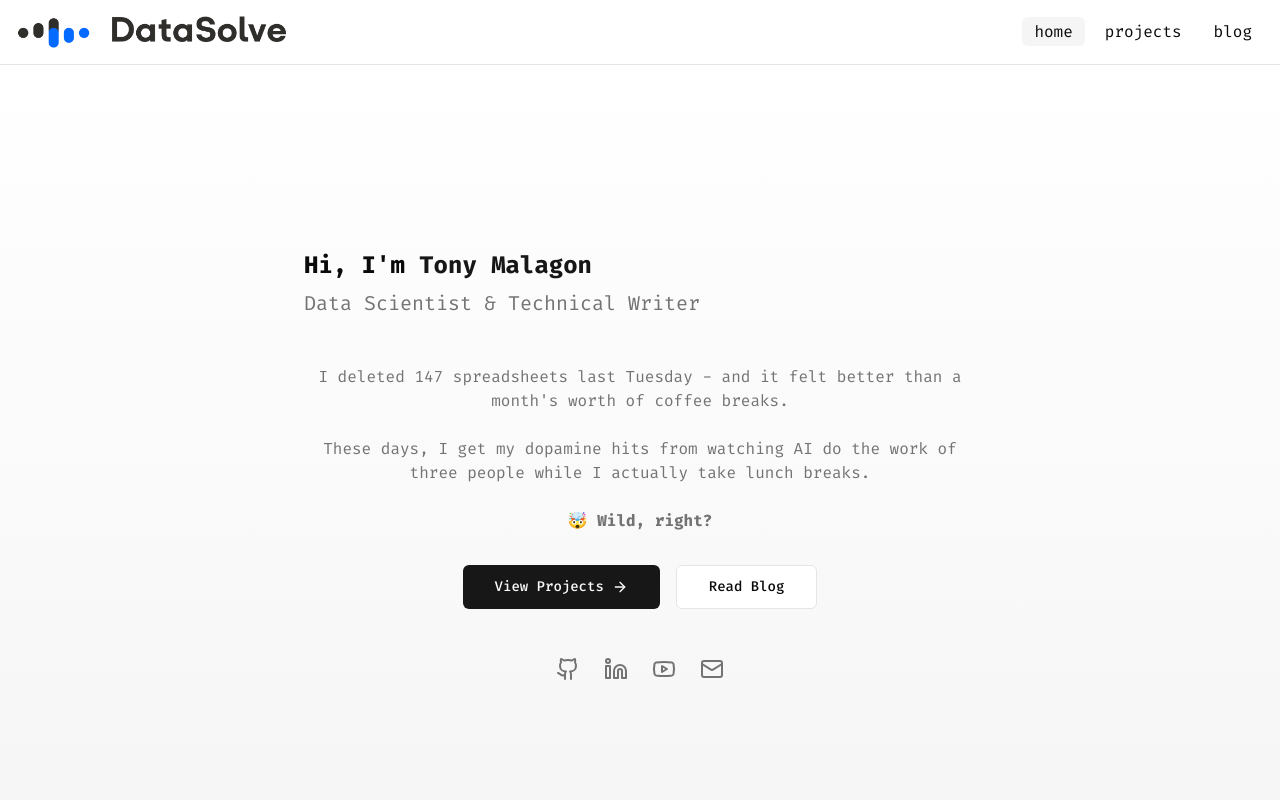
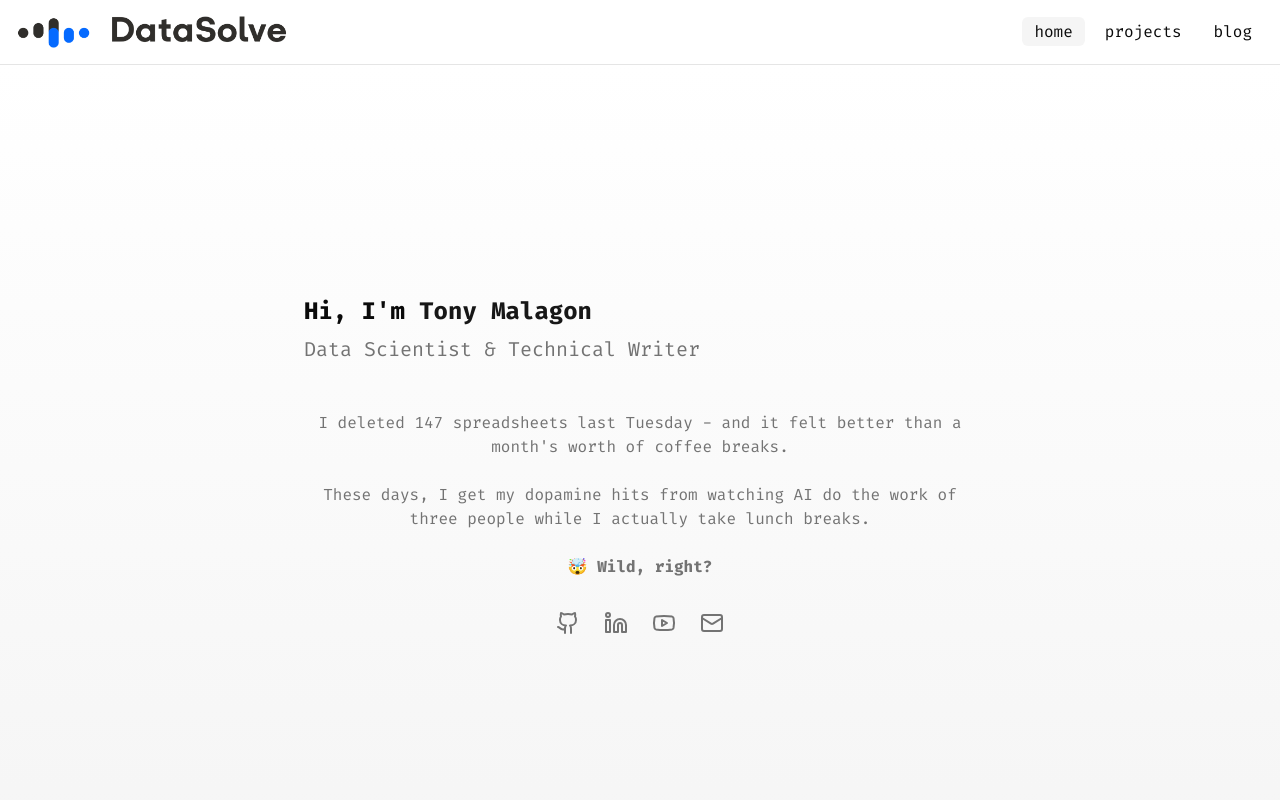
Before and after one commit to geramalagon/datasolve-website, a Next.js app: page / in a window 1280 px wide. Shown: the top 800 px of the page. Built offline with nearby package versions, Linux system fonts and the light colour scheme.

Commit message:
Update page.tsx

```diff
--- a/app/page.tsx
+++ b/app/page.tsx
@@ -49,14 +49,6 @@ export default function Home() {
 
                 <br/><b>🤯 Wild, right?</b>
               </p>
-              <div className="flex justify-center gap-4 mb-12">
-                <Button variant="default" size="lg">
-                  View Projects <ArrowRight className="ml-2 h-4 w-4" />
-                </Button>
-                <Button variant="outline" size="lg">
-                  Read Blog
-                </Button>
-              </div>
               <div className="flex justify-center gap-6">
                 <Link href="https://github.com/geramalagon" className="text-muted-foreground hover:text-primary transition-colors">
                   <Github className="h-6 w-6" />
```
